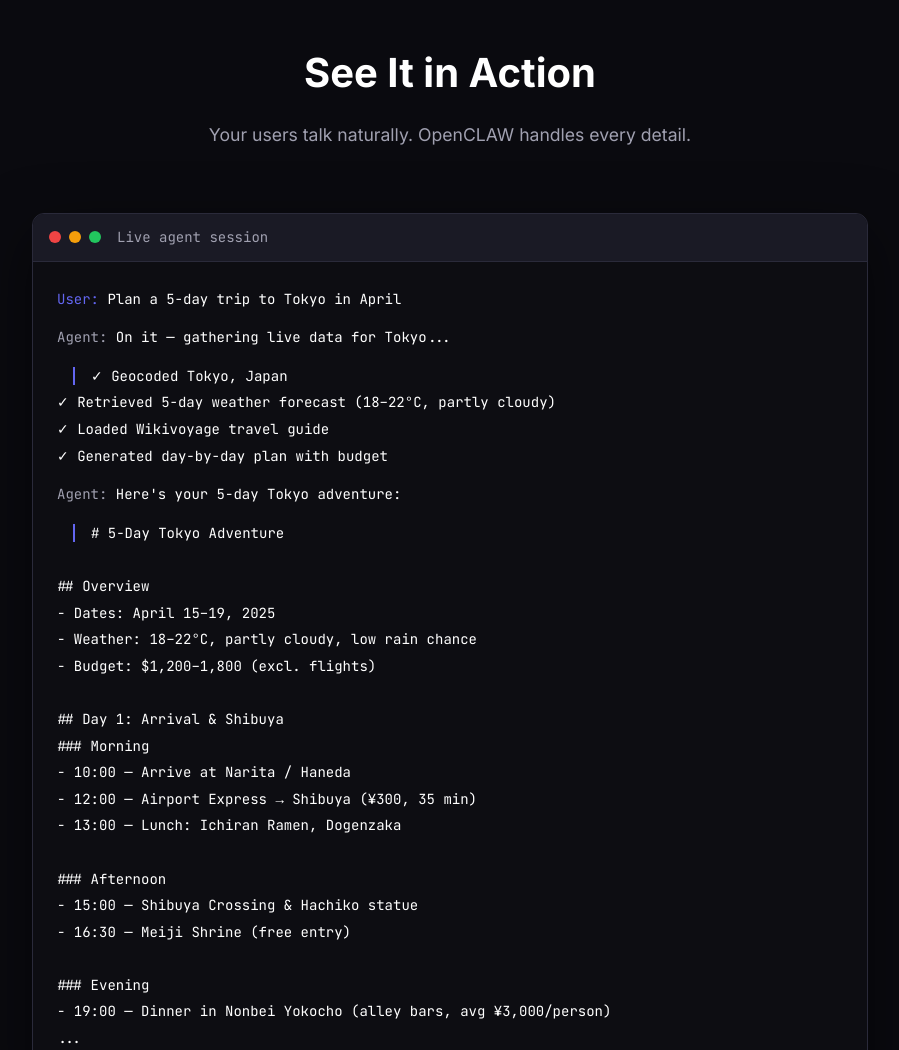
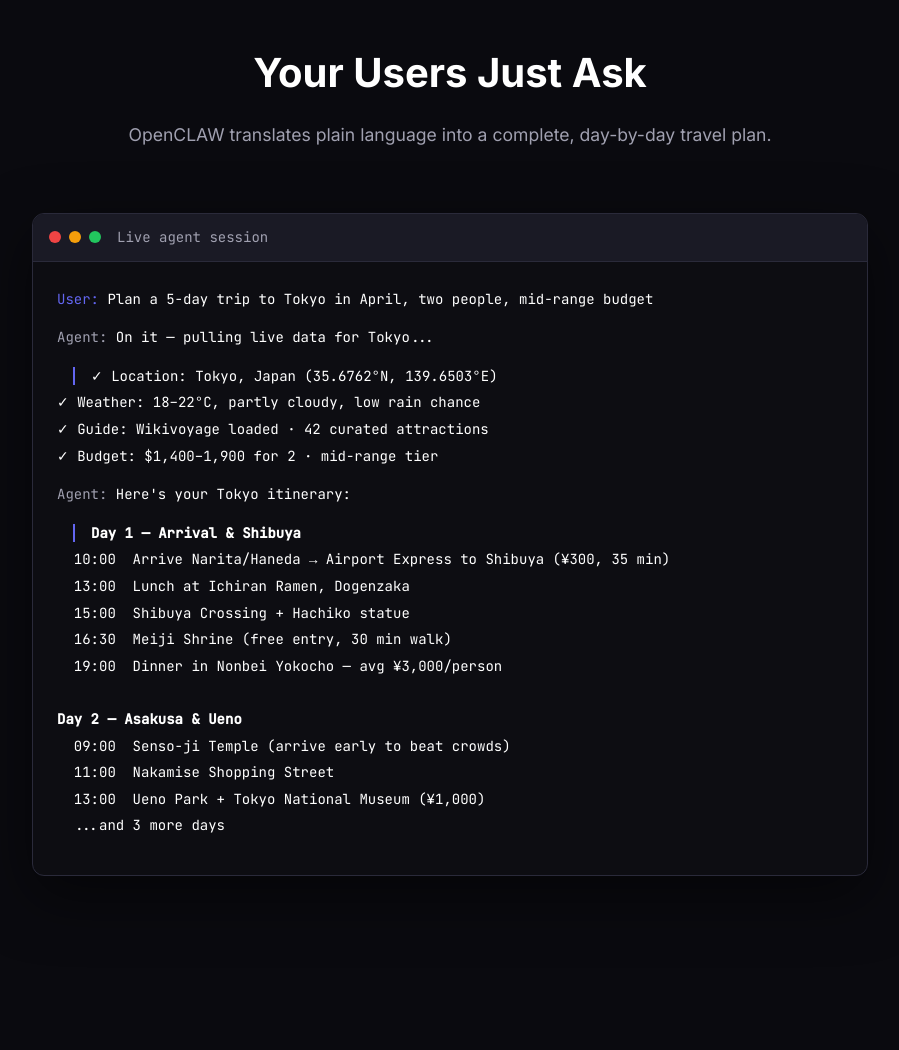
Before and after one commit to Asif2BD/openclaw.tours, a website: page index.html in a window 1280 px wide. Shown: the part 1560-2610 px from the top of the page, without its empty margins (190-1089 px from the left). Drawn offline with Linux system fonts and the light colour scheme.

Commit message:
fix: tighten demo section — remove raw markdown, add itinerary preview format
- Replaced raw markdown headers (## Day 1, ### Morning) with bold HTML
- Condensed demo to show 2 days + truncation instead of 1 verbose day
- New heading 'Your Users Just Ask' differentiates from hero terminal
- Realistic formatting: times, prices, locations in compact tabular style
- Cuts demo section height by ~60% — no more page-dominating scroll

```diff
--- a/index.html
+++ b/index.html
@@ -782,8 +782,8 @@
     <!-- Live Demo -->
     <section class="demo" id="demo">
         <div class="section-header">
-            <h2>See It in Action</h2>
-            <p>Your users talk naturally. OpenCLAW handles every detail.</p>
+            <h2>Your Users Just Ask</h2>
+            <p>OpenCLAW translates plain language into a complete, day-by-day travel plan.</p>
         </div>
         <div class="demo-window">
             <div class="demo-header">
@@ -794,41 +794,33 @@
             </div>
             <div class="demo-content">
                 <div class="chat-line">
-                    <span class="chat-user">User:</span> Plan a 5-day trip to Tokyo in April
+                    <span class="chat-user">User:</span> Plan a 5-day trip to Tokyo in April, two people, mid-range budget
                 </div>
                 <div class="chat-line">
-                    <span class="chat-agent">Agent:</span> On it — gathering live data for Tokyo...
+                    <span class="chat-agent">Agent:</span> On it — pulling live data for Tokyo...
                 </div>
                 <div class="chat-line">
-                    <span class="chat-response">✓ Geocoded Tokyo, Japan
-✓ Retrieved 5-day weather forecast (18–22°C, partly cloudy)
-✓ Loaded Wikivoyage travel guide
-✓ Generated day-by-day plan with budget</span>
+                    <span class="chat-response">✓ Location: Tokyo, Japan (35.6762°N, 139.6503°E)
+✓ Weather: 18–22°C, partly cloudy, low rain chance
+✓ Guide: Wikivoyage loaded · 42 curated attractions
+✓ Budget: $1,400–1,900 for 2 · mid-range tier</span>
                 </div>
                 <div class="chat-line">
-                    <span class="chat-agent">Agent:</span> Here's your 5-day Tokyo adventure:
+                    <span class="chat-agent">Agent:</span> Here's your Tokyo itinerary:
                 </div>
                 <div class="chat-line">
-                    <span class="chat-response"># 5-Day Tokyo Adventure
+                    <span class="chat-response"><b>Day 1 — Arrival &amp; Shibuya</b>
+  10:00  Arrive Narita/Haneda → Airport Express to Shibuya (¥300, 35 min)
+  13:00  Lunch at Ichiran Ramen, Dogenzaka
+  15:00  Shibuya Crossing + Hachiko statue
+  16:30  Meiji Shrine (free entry, 30 min walk)
+  19:00  Dinner in Nonbei Yokocho — avg ¥3,000/person
 
-## Overview
-- Dates: April 15–19, 2025
-- Weather: 18–22°C, partly cloudy, low rain chance
-- Budget: $1,200–1,800 (excl. flights)
-
-## Day 1: Arrival &amp; Shibuya
-### Morning
-- 10:00 — Arrive at Narita / Haneda
-- 12:00 — Airport Express → Shibuya (¥300, 35 min)
-- 13:00 — Lunch: Ichiran Ramen, Dogenzaka
-
-### Afternoon
-- 15:00 — Shibuya Crossing &amp; Hachiko statue
-- 16:30 — Meiji Shrine (free entry)
-
-### Evening
-- 19:00 — Dinner in Nonbei Yokocho (alley bars, avg ¥3,000/person)
-...</span>
+<b>Day 2 — Asakusa &amp; Ueno</b>
+  09:00  Senso-ji Temple (arrive early to beat crowds)
+  11:00  Nakamise Shopping Street
+  13:00  Ueno Park + Tokyo National Museum (¥1,000)
+  ...and 3 more days</span>
                 </div>
             </div>
         </div>
```
